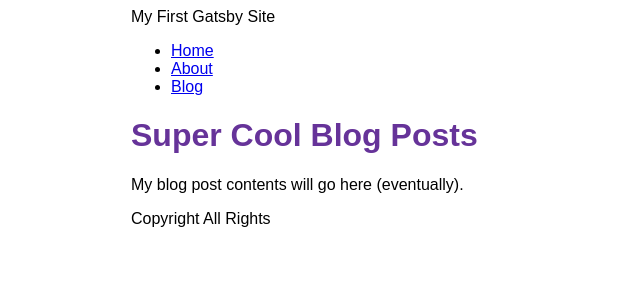
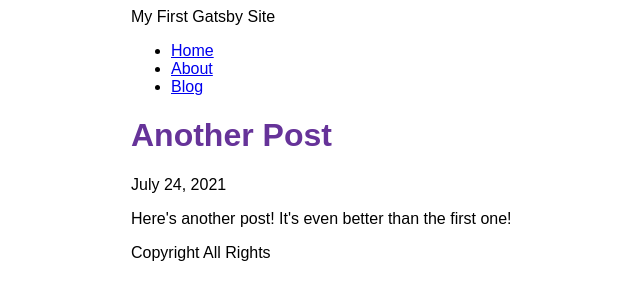
Before and after one commit to leehaneul623/my-blog-2022-05-31, a Gatsby site: page /blog/mdx.slug in a window 1280 px wide. Shown: the whole page, without its empty margins (259-899 px from the left). Built offline with nearby package versions, Linux system fonts and the light colour scheme; Gatsby itself is replaced by a stand-in of ours.

Commit message:
블로그 포스트 페이지에서 입력된 슬러그 바탕으로 올바른 포스트내용 불러와서 표시

```diff
--- a/src/pages/blog/mdx.slug.js
+++ b/src/pages/blog/mdx.slug.js
@@ -1,10 +1,25 @@
 import React from "react";
+import { graphql } from "gatsby";
+import { MDXRenderer } from "gatsby-plugin-mdx";
 import Layout from "../../components/layout";
-const BlogPost = () => {
+
+const BlogPost = ({ data }) => {
   return (
-    <Layout pageTitle="Super Cool Blog Posts">
-      <p>My blog post contents will go here (eventually).</p>
+    <Layout pageTitle={data.mdx.frontmatter.title}>
+      <p>{data.mdx.frontmatter.date}</p>
+      <MDXRenderer>{data.mdx.body}</MDXRenderer>
     </Layout>
   );
 };
+export const query = graphql`
+  query ($id: String) {
+    mdx(id: { eq: $id }) {
+      frontmatter {
+        title
+        date(formatString: "MMMM D, YYYY")
+      }
+      body
+    }
+  }
+`;
 export default BlogPost;
```
